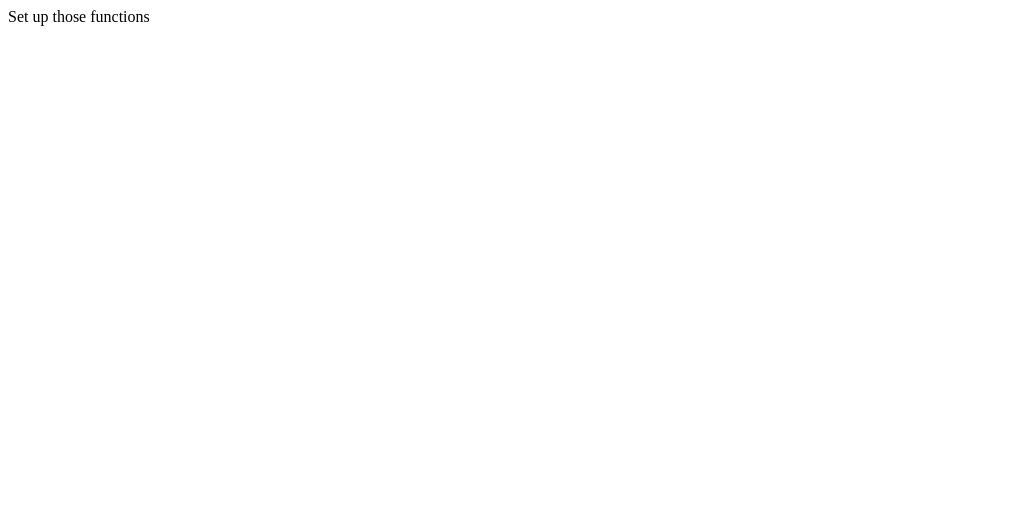
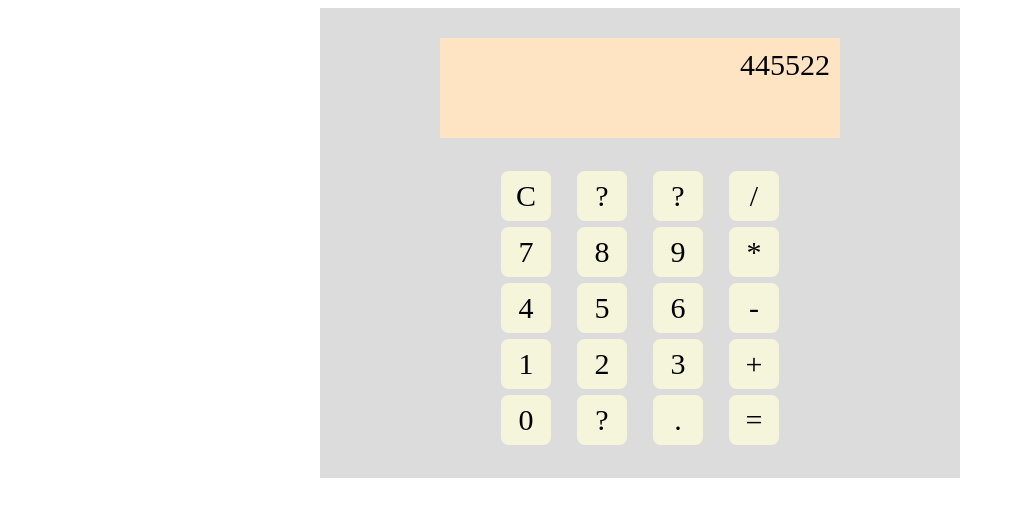
Before and after one commit to MaGrra/Calculator, a plain HTML site: page index.html in a window 1280 px wide. Shown: the whole page, without its empty margins (0-1014 px from the left). Drawn offline with Linux system fonts and the light colour scheme.

Commit message:
Add simple UI for work purpose

```diff
--- a/index.html
+++ b/index.html
@@ -9,6 +9,44 @@
     <script src="./script.js" defer></script>
 </head>
 <body>
-    Set up those functions
+    <div class="calculator">
+        <div class="top">
+            <div class="screen">
+                <div class="numberUI">445522</div>
+            </div>
+        </div>
+        <div class="bottom">
+            <div class="btnContainer" >
+                <div class="colum">
+                    <div class="button">C</div>
+                    <div class="button number">7</div>
+                    <div class="button number">4</div>
+                    <div class="button number">1</div>
+                    <div class="button number">0</div>
+                </div>
+                <div class="colum">
+                    <div class="button">?</div>
+                    <div class="button number">8</div>
+                    <div class="button number">5</div>
+                    <div class="button number">2</div>
+                    <div class="button">?</div>
+                </div>
+                <div class="colum">
+                    <div class="button">?</div>
+                    <div class="button number">9</div>
+                    <div class="button number">6</div>
+                    <div class="button number">3</div>
+                    <div class="button">.</div>
+                </div>
+                <div class="colum">
+                    <div class="button">/</div>
+                    <div class="button">*</div>
+                    <div class="button">-</div>
+                    <div class="button">+</div>
+                    <div class="button">=</div>
+                </div>
+            </div>
+        </div>
+    </div>
 </body>
 </html>
--- a/style.css
+++ b/style.css
@@ -0,0 +1,55 @@
+.calculator {
+    display: flex;
+    flex-direction: column;
+    justify-content: center;
+    align-content: center;
+    margin: auto;
+    max-width: 640px;
+    background-color: gainsboro;
+    padding-bottom: 30px;
+}
+.top {
+    margin-top: 30px;
+    margin-bottom: 30px;
+    display: flex;
+    justify-content: center;
+    align-content: center;
+}
+.screen {
+    width: 400px;
+    height: 100px;
+    background-color: bisque;
+    box-sizing: border-box;
+    padding: 10px;
+}
+.numberUI {
+    display: flex;
+    font-size: 30px;
+    justify-content: flex-end;
+
+}
+.bottom {
+
+}
+.btnContainer {
+    display: flex;
+    justify-content: center;
+    gap: 20px;
+}
+.colum {
+    display: flex;
+    flex-direction: column;
+    justify-content: center;
+}
+.button {
+    display: flex;
+    flex-direction: column;
+    justify-content: center;
+    text-align: center;
+    height: 50px;
+    width: 50px;
+    margin: 3px;
+    font-size: 30px;
+    background-color: beige;
+    border-radius: 15%;
+}
```
Also changed, not shown: script.js (line endings or trailing spaces).
